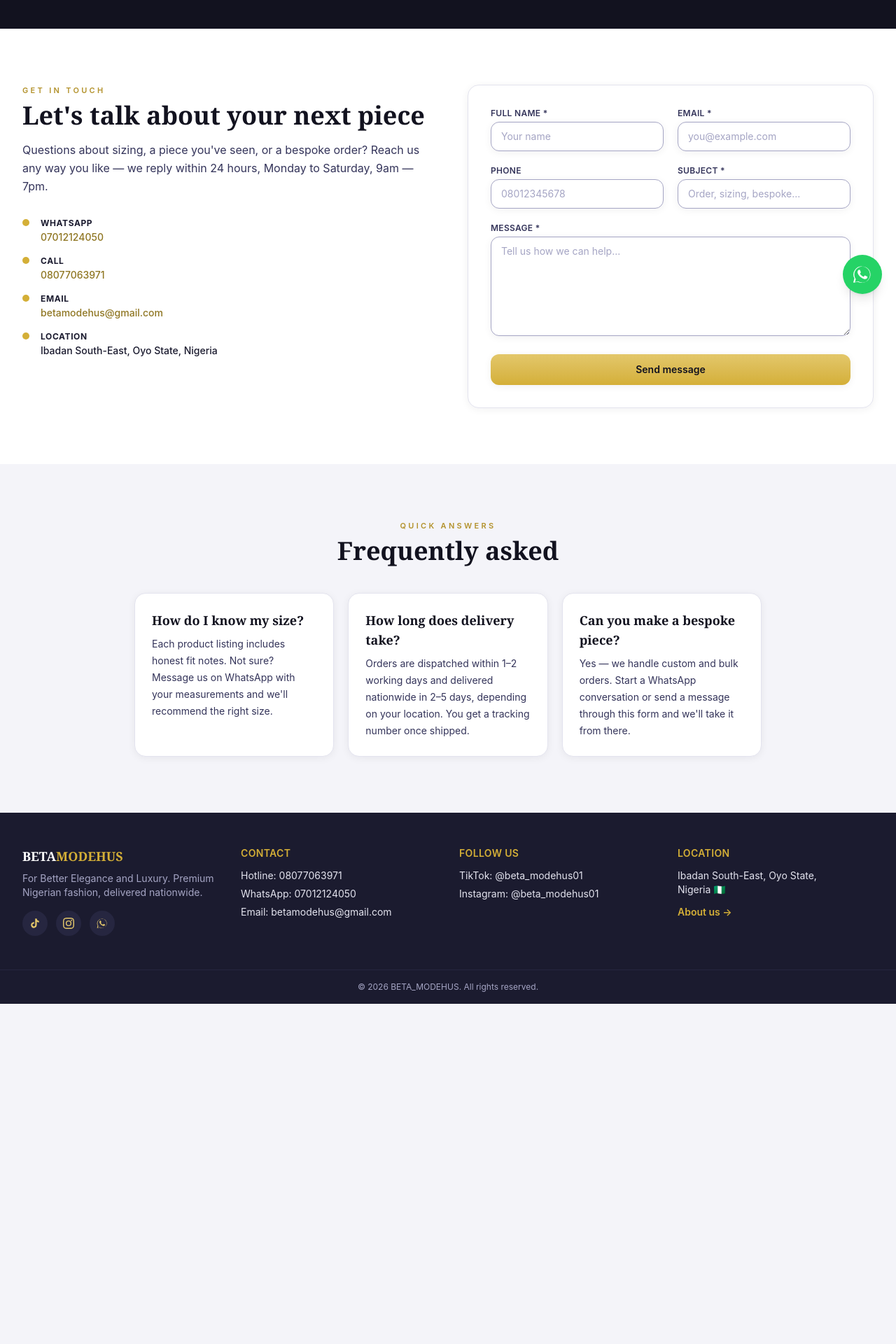
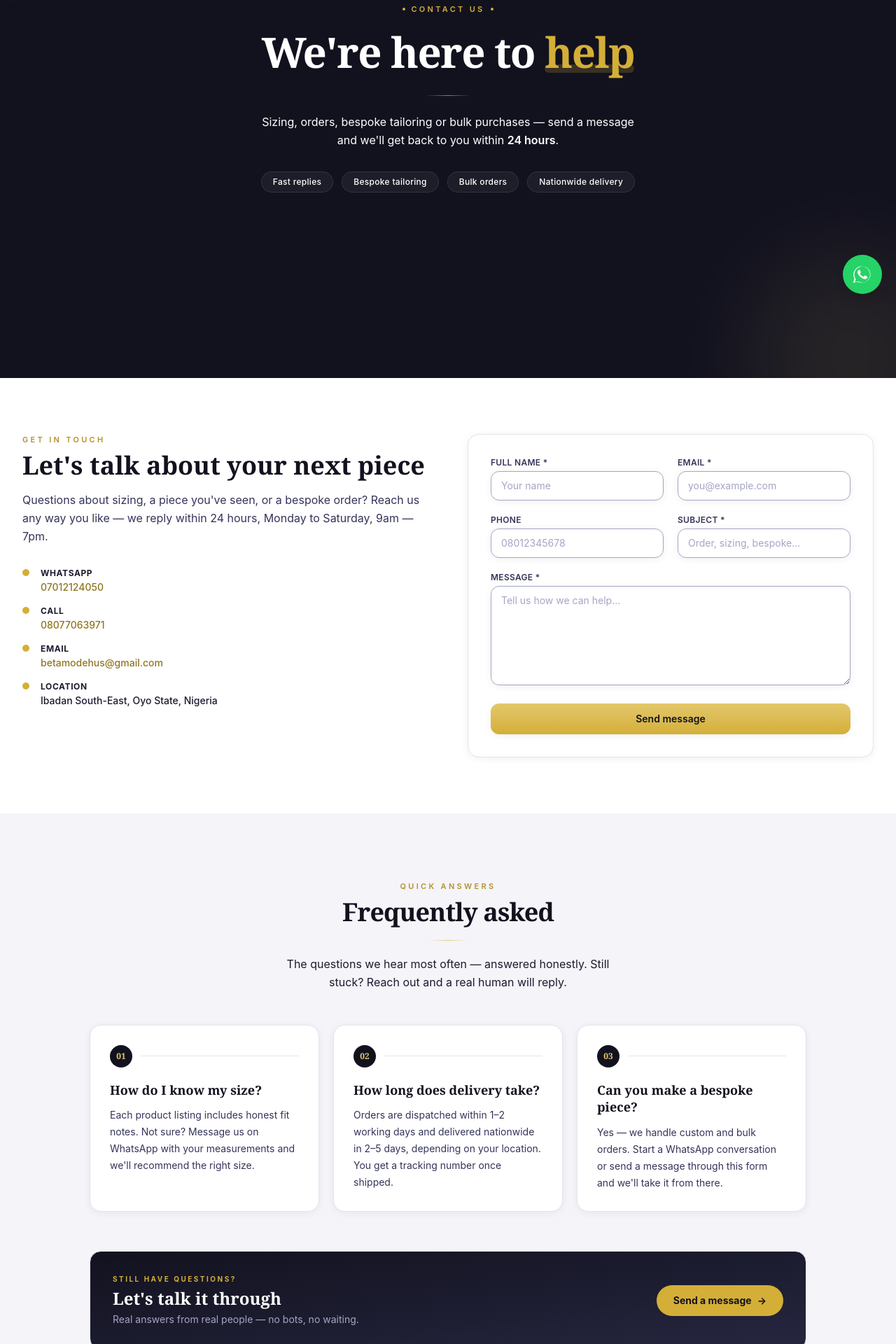
Before and after one commit to olasunkamiabdulrasheed-design/BETA_MODEHUS, a React (Vite) app in the folder frontend/: page /contact in a window 1280 px wide. Shown: the part 360-2280 px from the top of the page at 70% size. Before the commit the page ends 1794 px from the top, so only its background shows below. Built offline with nearby package versions, Linux system fonts and the light colour scheme; no server answers.

Commit message:
feat: redesign Contact hero and FAQ section

```diff
--- a/frontend/src/pages/Contact.jsx
+++ b/frontend/src/pages/Contact.jsx
@@ -18,38 +18,127 @@
 export default function Contact() {
   return (
     <div>
-      <section className="bg-midnight-950 py-16 text-center text-white sm:py-20">
-        <div className="container-bm">
-          <p className="eyebrow !text-gold-500">Contact us</p>
-          <h1 className="font-display mt-3 text-4xl font-bold sm:text-5xl">
-            We're here to help
+      {/* HERO */}
+      <section className="relative flex min-h-screen items-center justify-center overflow-hidden bg-midnight-950 py-20 text-center text-white sm:py-28">
+        {/* Ambient gradient orbs */}
+        <div className="pointer-events-none absolute -left-24 -top-24 h-64 w-64 rounded-full bg-gold-500/10 blur-3xl" />
+        <div className="pointer-events-none absolute -bottom-28 -right-20 h-72 w-72 rounded-full bg-gold-400/10 blur-3xl" />
+
+        {/* Gold top accent */}
+        <div className="absolute inset-x-0 top-0 h-px bg-gradient-to-r from-transparent via-gold-500/60 to-transparent" />
+
+        <div className="container-bm relative">
+          <div className="flex justify-center">
+            <span className="eyebrow inline-flex items-center gap-2 !text-gold-500">
+              <span className="h-1 w-1 rounded-full bg-gold-500" />
+              Contact us
+              <span className="h-1 w-1 rounded-full bg-gold-500" />
+            </span>
+          </div>
+
+          <h1 className="font-display mx-auto mt-4 max-w-3xl text-4xl font-bold leading-tight tracking-tight sm:text-5xl lg:text-6xl">
+            We're here to{" "}
+            <span className="relative inline-block">
+              <span className="relative z-10 text-gold-500">help</span>
+              <span className="absolute inset-x-0 bottom-1 z-0 h-2 rounded-full bg-gold-500/20 sm:bottom-2 sm:h-3" />
+            </span>
           </h1>
-          <p className="mx-auto mt-4 max-w-xl text-sm text-midnight-200 sm:text-base">
+
+          <div className="mx-auto mt-6 h-px w-16 bg-gradient-to-r from-transparent via-gold-500/70 to-transparent" />
+
+          <p className="mx-auto mt-6 max-w-xl px-2 text-sm leading-relaxed text-midnight-200 sm:text-base">
             Sizing, orders, bespoke tailoring or bulk purchases — send a
-            message and we'll get back to you within 24 hours.
+            message and we'll get back to you within{" "}
+            <span className="font-semibold text-white">24 hours</span>.
           </p>
+
+          <div className="mt-8 flex flex-wrap items-center justify-center gap-2 sm:gap-3">
+            {[
+              "Fast replies",
+              "Bespoke tailoring",
+              "Bulk orders",
+              "Nationwide delivery",
+            ].map((chip) => (
+              <span
+                key={chip}
+                className="rounded-full border border-white/10 bg-white/5 px-3 py-1.5 text-[11px] font-medium tracking-wide text-midnight-200 backdrop-blur-sm transition hover:border-gold-500/40 hover:text-gold-400 sm:px-4 sm:text-xs"
+              >
+                {chip}
+              </span>
+            ))}
+          </div>
         </div>
       </section>
 
       <ContactSection />
 
-      <section className="py-20">
+      {/* FAQ */}
+      <section className="py-20 sm:py-24">
         <div className="container-bm">
-          <div className="text-center">
+          {/* Section header */}
+          <div className="mx-auto max-w-2xl text-center">
             <p className="eyebrow">Quick answers</p>
-            <h2 className="font-display mt-2 text-3xl font-bold text-midnight-950 sm:text-4xl">
+            <h2 className="font-display mt-2 text-3xl font-bold tracking-tight text-midnight-950 sm:text-4xl">
               Frequently asked
             </h2>
+            <div className="mx-auto mt-5 h-px w-14 bg-gradient-to-r from-transparent via-gold-500/60 to-transparent" />
+            <p className="mx-auto mt-5 max-w-lg text-sm leading-relaxed text-midnight-600 sm:text-base">
+              The questions we hear most often — answered honestly.
+              Still stuck? Reach out and a real human will reply.
+            </p>
           </div>
-          <div className="mx-auto mt-10 grid max-w-4xl gap-5 md:grid-cols-3">
-            {FAQ.map(([q, a]) => (
-              <div key={q} className="card-bm p-6">
-                <h3 className="font-display text-lg font-bold text-midnight-950">
+
+          {/* FAQ grid */}
+          <div className="mx-auto mt-12 grid max-w-5xl gap-5 md:grid-cols-3">
+            {FAQ.map(([q, a], index) => (
+              <div
+                key={q}
+                className="card-bm group relative overflow-hidden p-6 transition-all duration-300 hover:-translate-y-1 hover:shadow-lift sm:p-7"
+              >
+                {/* Gold top accent on hover */}
+                <div className="absolute inset-x-0 top-0 h-0.5 bg-gradient-to-r from-gold-400 to-gold-600 opacity-0 transition-opacity duration-300 group-hover:opacity-100" />
+
+                {/* Number badge */}
+                <div className="flex items-center gap-3">
+                  <span className="flex h-8 w-8 items-center justify-center rounded-full bg-midnight-950 font-display text-xs font-bold text-gold-400">
+                    {String(index + 1).padStart(2, "0")}
+                  </span>
+                  <span className="h-px flex-1 bg-midnight-100" />
+                </div>
+
+                <h3 className="font-display mt-5 text-lg font-bold leading-snug text-midnight-950">
                   {q}
                 </h3>
-                <p className="mt-2 text-sm leading-6 text-midnight-700">{a}</p>
+
+                <p className="mt-3 text-sm leading-6 text-midnight-700">
+                  {a}
+                </p>
               </div>
             ))}
+          </div>
+
+          {/* Bottom CTA strip */}
+          <div className="mx-auto mt-14 max-w-5xl overflow-hidden rounded-2xl border border-midnight-100 bg-gradient-to-br from-midnight-950 to-midnight-800 p-6 sm:p-8">
+            <div className="flex flex-col items-center justify-between gap-4 text-center sm:flex-row sm:text-left">
+              <div>
+                <p className="text-[10px] font-bold uppercase tracking-[0.25em] text-gold-500">
+                  Still have questions?
+                </p>
+                <h3 className="font-display mt-1 text-xl font-bold text-white sm:text-2xl">
+                  Let's talk it through
+                </h3>
+                <p className="mt-1 text-sm text-midnight-300">
+                  Real answers from real people — no bots, no waiting.
+                </p>
+              </div>
+              <a
+                href="#contact-form"
+                className="inline-flex shrink-0 items-center gap-2 rounded-full bg-gold-500 px-6 py-3 text-sm font-bold text-midnight-950 transition hover:bg-gold-400"
+              >
+                Send a message
+                <span aria-hidden="true">→</span>
+              </a>
+            </div>
           </div>
         </div>
       </section>
```
